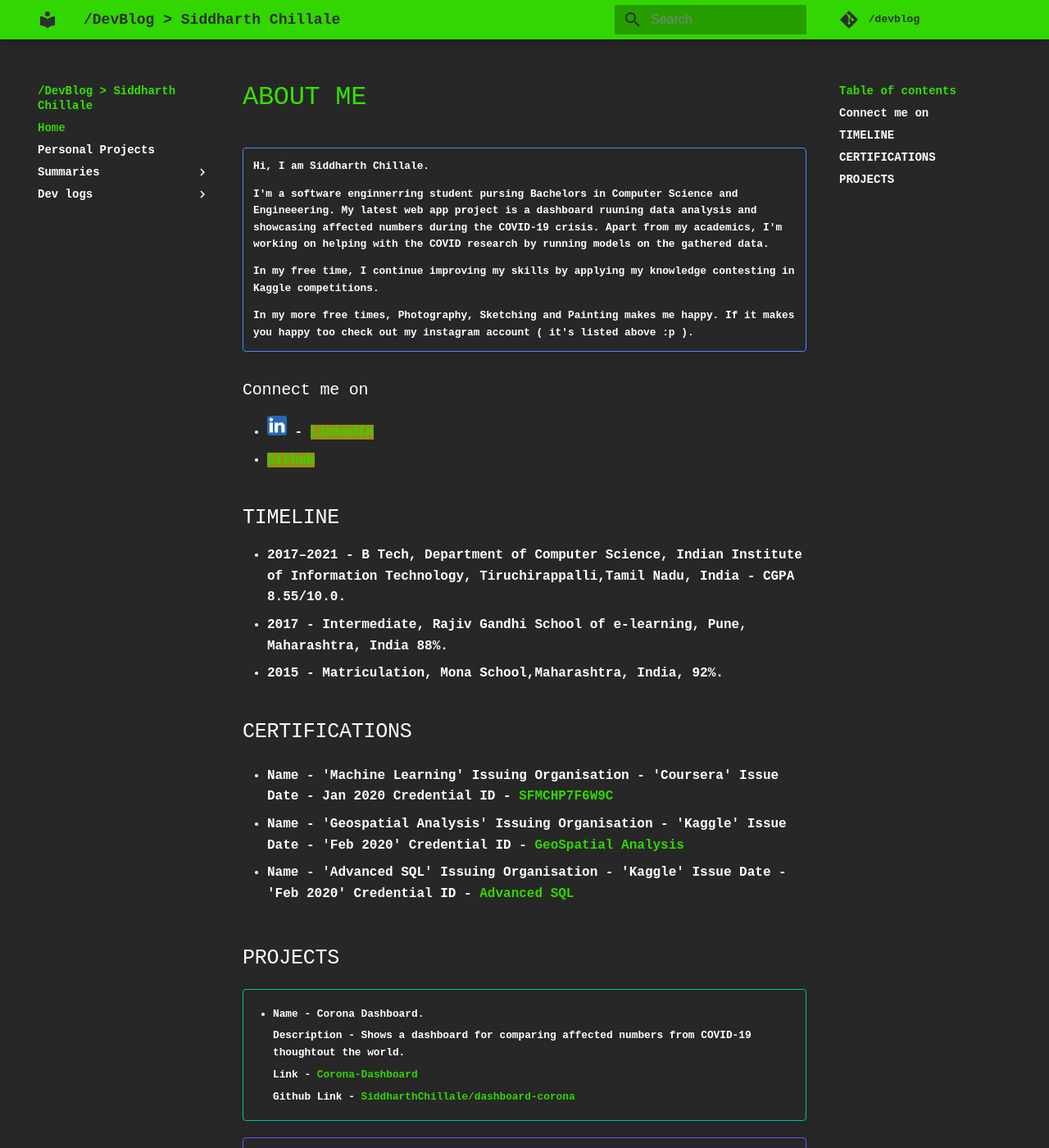
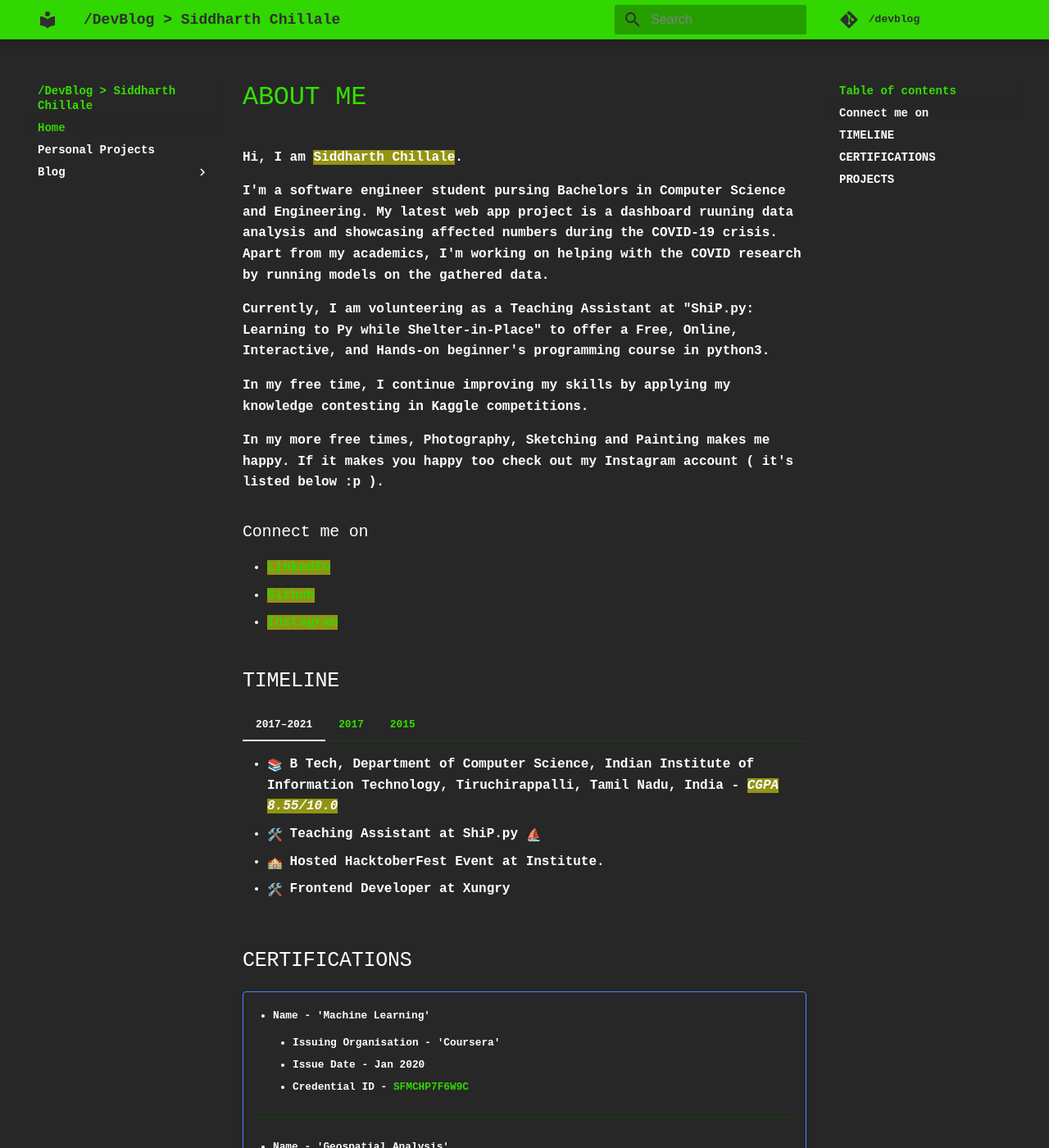
Before and after one commit to SiddharthChillale/devblog, an MkDocs documentation site: the page built from docs/index.md, in a window 1280 px wide and 1400 px high. Shown: the whole window at 82% size. Built offline with MkDocs 1.6.1 and Material for MkDocs 9.7.7, drawn with Linux system fonts in a browser that asks for light colours; emoji names are drawn with the system emoji font; comment, search, counter and statistics services are not loaded; some of the changed text lies outside the part shown.

Commit message:
more styling, addition of more projects, restructure

```diff
--- a/docs/css/extra.css
+++ b/docs/css/extra.css
@@ -54,6 +54,6 @@ body{
     padding: 1px 0px;
 }
 
-/* .md-footer-meta {
+.md-footer-meta {
     display: none;
-} */
+}
--- a/docs/index.md
+++ b/docs/index.md
@@ -5,76 +5,89 @@ Date: 2020-11-04
 ---
 
 # ABOUT ME
-!!! note ""
-    Hi, I am Siddharth Chillale.
 
-    I'm a software enginnerring student pursing Bachelors in Computer Science and Engineeering. My latest web app project is a dashboard ruuning data analysis and showcasing affected numbers during the COVID-19 crisis.
-    Apart from my academics, I'm working on helping with the COVID research by running models on the gathered data.
+Hi, I am ==Siddharth Chillale==.
 
-    In my free time, I continue improving my skills by applying my knowledge contesting in Kaggle competitions.
+I'm a software engineer student pursing Bachelors in Computer Science and Engineering. My latest web app project is a dashboard ruuning data analysis and showcasing affected numbers during the COVID-19 crisis.
+Apart from my academics, I'm working on helping with the COVID research by running models on the gathered data.
 
-    In my more free times, Photography, Sketching and Painting makes me happy. If it makes you happy too check out my instagram account ( it's listed above :p ).
+Currently, I am volunteering as a Teaching Assistant at "ShiP.py: Learning to Py while Shelter-in-Place" to offer a Free, Online, Interactive, and Hands-on beginner's programming course in python3.
+
+In my free time, I continue improving my skills by applying my knowledge contesting in Kaggle competitions.
+
+In my more free times, Photography, Sketching and Painting makes me happy. If it makes you happy too check out my Instagram account ( it's listed below :p ).
 
 ### Connect me on
 
-* ![LinkedIn](img/linkedin.png) - [{==LinkedIn==}](https://www.linkedin.com/in/siddharth-chillale-in/)
-* [{==Github==}](https://github.com/siddharthchillale)
+* [{==LinkedIn==}](https://www.linkedin.com/in/siddharth-chillale-in/)
+* [==Github==](https://github.com/siddharthchillale)
+* [==Instagram==](https://www.instagram.com/seedaarth/)
 
 ## TIMELINE
 
-* 2017–2021 -  B Tech, Department of Computer Science, Indian Institute of Information Technology,
-Tiruchirappalli,Tamil Nadu, India - CGPA 8.55/10.0.
-* 2017  - Intermediate, Rajiv Gandhi School of e-learning, Pune, Maharashtra, India 88%.
-* 2015  - Matriculation, Mona School,Maharashtra, India, 92%.
+=== "2017–2021"
+    - :books: B Tech, Department of Computer Science, Indian Institute of Information Technology, Tiruchirappalli, Tamil Nadu, India - ==_CGPA 8.55/10.0_==
+    - :tools: Teaching Assistant at ShiP.py :sailboat:
+    - :school: Hosted HacktoberFest Event at Institute.
+    - :tools: Frontend Developer at Xungry
+
+=== "2017"
+    - :books: Intermediate, Rajiv Gandhi School of e-learning, Pune, Maharashtra, India 88%.
+=== "2015"
+    - :books: Matriculation, Mona School,Maharashtra, India, 92%.
 
 ## CERTIFICATIONS
 
-*   Name - 'Machine Learning'
-    Issuing Organisation - 'Coursera'
-    Issue Date - Jan 2020
-    Credential ID - [SFMCHP7F6W9C](https://www.coursera.org/account/accomplishments/verify/SFMCHP7F6W9C)
+!!! note ""
+    *   Name - 'Machine Learning'
 
-*   Name - 'Geospatial Analysis'
-    Issuing Organisation - 'Kaggle'
-    Issue Date - 'Feb 2020'
-    Credential ID - [GeoSpatial Analysis](https://www.kaggle.com/learn/certification/siddalore/geospatial-analysis)
+        - Issuing Organisation - 'Coursera'
 
-*   Name - 'Advanced SQL'
-    Issuing Organisation - 'Kaggle'
-    Issue Date - 'Feb 2020'
-    Credential ID - [Advanced SQL](https://www.kaggle.com/learn/certification/siddalore/advanced-sql)
+        - Issue Date - Jan 2020
+        - Credential ID - [SFMCHP7F6W9C](https://www.coursera.org/account/accomplishments/verify/SFMCHP7F6W9C)
+
+    ---
+    *   Name - 'Geospatial Analysis'
+
+        - Issuing Organisation - 'Kaggle'
+
+        - Issue Date - 'Feb 2020'
+        - Credential ID - [GeoSpatial Analysis](https://www.kaggle.com/learn/certification/siddalore/geospatial-analysis)
+
+    ---
+    *   Name - 'Advanced SQL'
+
+        - Issuing Organisation - 'Kaggle'
+
+        - Issue Date - 'Feb 2020'
+        - Credential ID - [Advanced SQL](https://www.kaggle.com/learn/certification/siddalore/advanced-sql)
+
+---
 
 ## PROJECTS
 
-!!! tip ""
-    *   Name - Corona Dashboard.
+!!! tip ":chart_with_upwards_trend: __Corona Dashboard__"
+    *   _^^Description^^_ - Shows a dashboard for comparing affected numbers from COVID-19 thoughtout the world.
 
-        Description - Shows a dashboard for comparing affected numbers from COVID-19 thoughtout the world.
+    *    _^^Link^^_ - [Corona-Dashboard](https://covid-19-visual.herokuapp.com/)
 
-        Link - [Corona-Dashboard](https://covid-19-visual.herokuapp.com/)
+    *    _^^Github Link^^_ - [SiddharthChillale/dashboard-corona](https://github.com/SiddharthChillale/dashboard-corona)
 
-        Github Link - [SiddharthChillale/dashboard-corona](https://github.com/SiddharthChillale/dashboard-corona)
+!!! example ":bookmark_tabs:  __NIPS Papers Analysis__."
 
-!!! example ""
-    *   Name - NIPS Papers Analysis.
+    *    _^^Description^^_ - Discovering the hottest topics in machine learning by analysing NIPS papers using NLP libraries in python.
 
-        Description - Discovering the hottest topics in machine learning by analysing NIPS papers using NLP libraries in python.
+    *    _^^Github Link^^_ - [SiddharthChillale/NIPS-papers-analyses](https://github.com/SiddharthChillale/NIPS-papers-analyses)
 
-        Github Link - [SiddharthChillale/NIPS-papers-analyses](https://github.com/SiddharthChillale/NIPS-papers-analyses)
+!!! success ":bar_chart: __Risk and Returns: The Sharpe Ratio__"
+    *    _^^Description^^_ - Studying Sharpe ratio for understanding Risk and Return for Amazon and Facebook stocks through the Fiscal Year 2016.
 
-!!! note ""
-    *   Name- Risk and Returns: The Sharpe Ratio
+    *    _^^Kaggle Link^^_ - [siddalore/sharpe-ratio-study](https://www.kaggle.com/siddalore/sharpe-ratio-study)
 
-        Description - Studying Sharpe ratio for understanding Risk and Return for Amazon and Facebook stocks through the Fiscal Year 2016.
+!!! abstract ":mailbox: __Courier Management system__."
+    *    _^^Description^^_ - Built a courier managements system web application in Flask and database hosted with SQLite, Handled the Model and View of the app with database implementation.
 
-        Kaggle Link - [siddalore/sharpe-ratio-study](https://www.kaggle.com/siddalore/sharpe-ratio-study)
-
-!!! warning ""
-    *   Name - Courier Management system.
-
-        Description - Built a courier managements system web application in Flask and database hosted with SQLite, Handled the Model and View of the app with database implementation.
-
-        Github Link - [SiddharthChillale/courier-management-project](https://github.com/SiddharthChillale/courier-management-project/)
+    *    _^^Github Link^^_ - [SiddharthChillale/courier-management-project](https://github.com/SiddharthChillale/courier-management-project/)
 
 ---
 For a detailed list of Projects, go to the [Projects Page](projects.md)
--- a/mkdocs.yml
+++ b/mkdocs.yml
@@ -4,12 +4,13 @@ site_author: Siddharth Chillale
 nav:
     - 'Home': 'index.md'
     - 'Personal Projects': 'projects.md'
-    - 'Summaries':
-        - "Gain experience": "What to do to gain experience.md"
-        - "LinkedIn Tips" : "LinkedIn tips.md"
-        - "Git mistakes": "Git_Mistakes.md"
-    - 'Dev logs':
-            - "Project: Corona": "Corona.md"
+    - "Blog":
+        - 'Summaries':
+            - "Gain experience": "What to do to gain experience.md"
+            - "LinkedIn Tips" : "LinkedIn tips.md"
+            - "Git mistakes": "Git_Mistakes.md"
+        - 'Dev logs':
+                - "Project: Corona": "Corona.md"
 
 
 theme:
@@ -18,19 +19,23 @@ theme:
 extra_css:
     - css/extra.css
 
-extra:
-  social:
-    - icon: fontawesome/brands/github-alt
-      link: https://github.com/siddharthchillale
 
 markdown_extensions:
     - admonition
     - toc:
         permalink: true
     - pymdownx.critic
+    - pymdownx.caret
     - pymdownx.details
     - pymdownx.smartsymbols
-
+    - pymdownx.mark
+    - pymdownx.tabbed
+    - pymdownx.superfences
+    - pymdownx.betterem:
+        smart_enable: 'underscore'
+    - pymdownx.emoji:
+        emoji_index: !!python/name:pymdownx.emoji.twemoji
+        emoji_generator: !!python/name:pymdownx.emoji.to_svg
 
 
 
```
Also changed, not shown: docs/projects.md (+21 -22 lines), docs/img/github.svg (added), docs/img/linkedin.png (deleted), docs/img/linkedin.svg (added).
